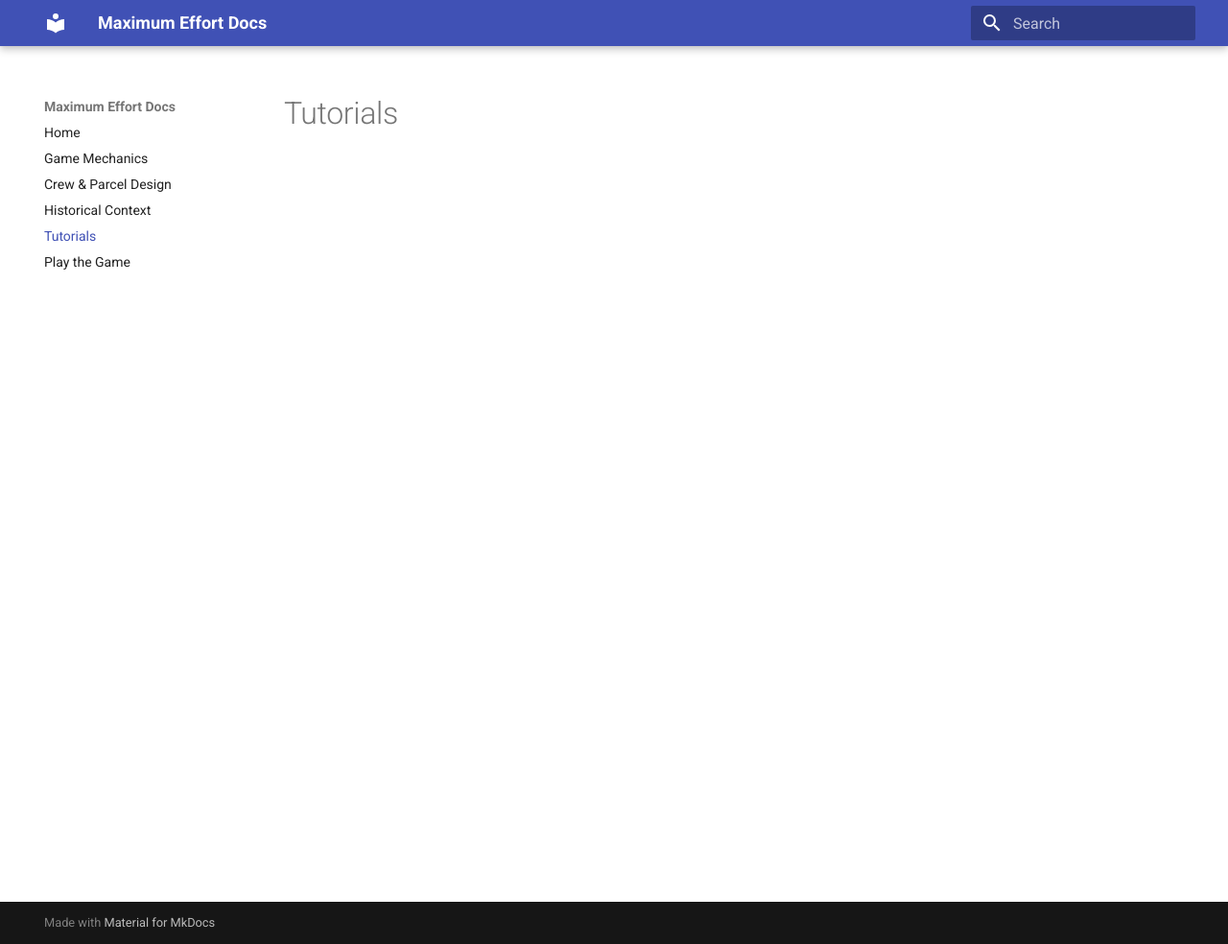
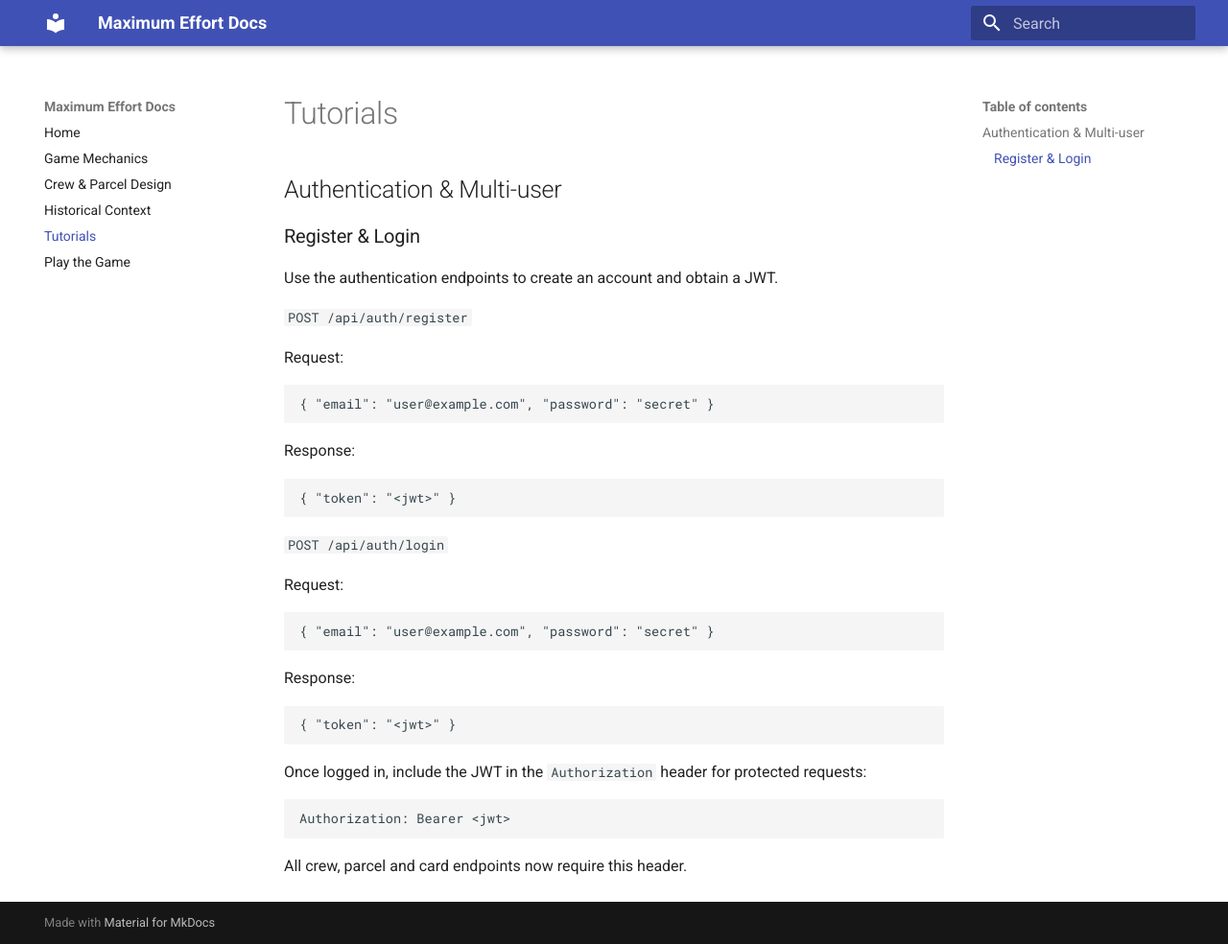
Before and after one commit to Spearin/maximum-effort, an MkDocs documentation site: the page built from docs/tutorials.md, in a window 1280 px wide and 984 px high. Shown: the whole window at 96% size. Built offline with MkDocs 1.6.1 and Material for MkDocs 9.7.7, drawn with Linux system fonts in a browser that asks for light colours.

Commit message:
docs: document auth and user-scoped endpoints

````diff
--- a/docs/tutorials.md
+++ b/docs/tutorials.md
@@ -1 +1,37 @@
 # Tutorials
+## Authentication & Multi-user
+
+### Register & Login
+
+Use the authentication endpoints to create an account and obtain a JWT.
+
+`POST /api/auth/register`
+
+Request:
+```json
+{ "email": "user@example.com", "password": "secret" }
+```
+Response:
+```json
+{ "token": "<jwt>" }
+```
+
+`POST /api/auth/login`
+
+Request:
+```json
+{ "email": "user@example.com", "password": "secret" }
+```
+Response:
+```json
+{ "token": "<jwt>" }
+```
+
+Once logged in, include the JWT in the `Authorization` header for
+protected requests:
+
+```
+Authorization: Bearer <jwt>
+```
+
+All crew, parcel and card endpoints now require this header.
````
